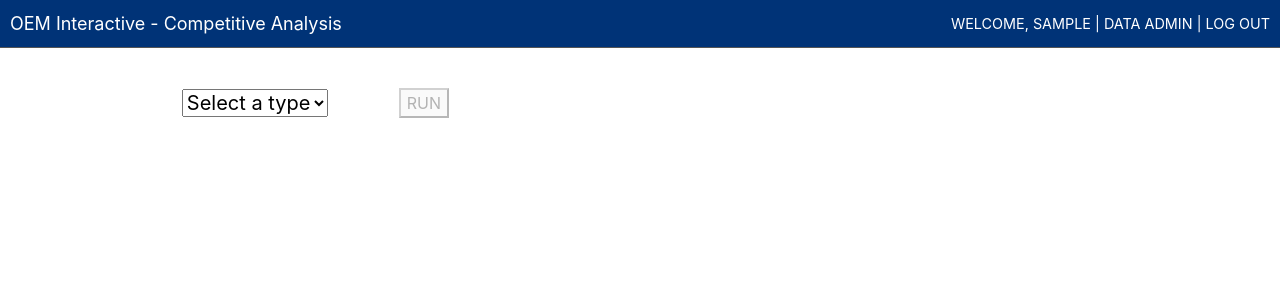
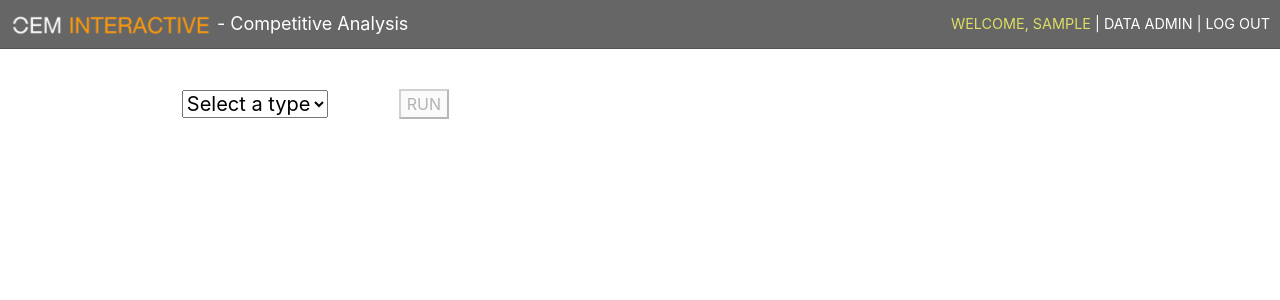
Before and after one commit to EchNet/oemcompanalysis, a Django app: template templates/home.html in a window 1280 px wide. Shown: the top 300 px of the page. Run offline with Django 3.2, Linux system fonts and the light colour scheme; the template is opened without the code that fills it, so the values that code supplies are empty; the visitor is signed in with stand-in values (Sample User, id 1); parts of the project's set-up code (start-up, migrations or seed data) failed here and were passed over; some libraries are stand-ins or nearby versions.

Commit message:
Prettify the header.

```diff
--- a/templates/home.html
+++ b/templates/home.html
@@ -1,11 +1,12 @@
 {% extends "base.html" %}
+{% load static %}
 
 {% block content %}
   <config name="jwt" value="{{token}}"></config>
   <header>
-    <div>OEM Interactive - Competitive Analysis</div>
+    <div><img src="{% static 'img/logo.png' %}" height="26"/> - Competitive Analysis</div>
     <div class="small upper">
-      WELCOME, {{user.first_name|default:user.username}} |
+      <span class="welcome">Welcome, {{user.first_name|default:user.username}}</span> |
       {% if user.is_superuser %}<a href="/admin">Data Admin</a> | {% endif %}
       <a href="{% url 'logout' %}">Log out</a>
     </div>
--- a/templates/static_styles.html
+++ b/templates/static_styles.html
@@ -18,7 +18,7 @@
     justify-content: space-between;
     align-items: center;
     padding: 10px;
-    background-color: #037;
+    background-color: #666;
     color: white;
     border-bottom: solid 1px #555;
     font-size: 18px;
@@ -31,6 +31,9 @@
     color: #bbb;
     text-decoration: underline;
   }
+  header .welcome {
+    color: #dd6;
+  }
   .upper {
     text-transform: uppercase;
   }
```
Also changed, not shown: static_dev/img/logo.png (added).
